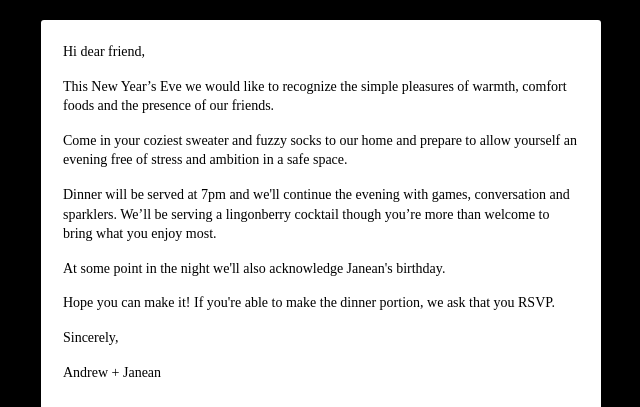
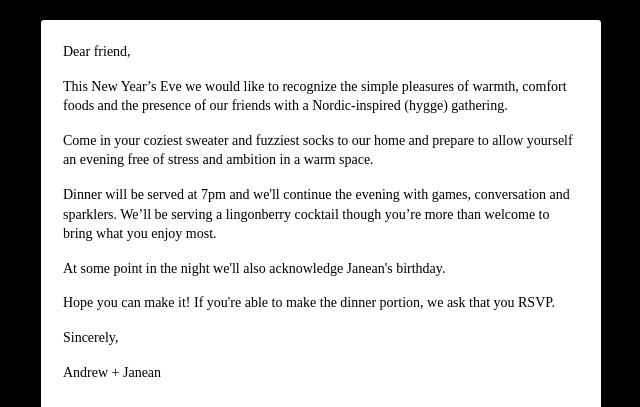
Before and after one commit to andrewjhinger/hygeeparty, a plain HTML site: page index.html in a window 1280 px wide. Shown: the top 407 px of the page, without its empty margins (319-959 px from the left). Drawn offline with Linux system fonts and the light colour scheme; a web font is replaced by a local one.

Commit message:
add html

```diff
--- a/index.html
+++ b/index.html
@@ -362,9 +362,9 @@
                                 <table border="0" cellpadding="0" cellspacing="0">
                                     <tr>
                                         <td>
-                                            <p>Hi dear friend,</p>
-                                            <p>This New Year’s Eve we would like to recognize the simple pleasures of warmth, comfort foods and the presence of our friends. </p>
-                                            <p>Come in your coziest sweater and fuzzy socks to our home and prepare to allow yourself an evening free of stress and ambition in a safe space.</p>
+                                            <p>Dear friend,</p>
+                                            <p>This New Year’s Eve we would like to recognize the simple pleasures of warmth, comfort foods and the presence of our friends with a Nordic-inspired (hygge) gathering. </p>
+                                            <p>Come in your coziest sweater and fuzziest socks to our home and prepare to allow yourself an evening free of stress and ambition in a warm space.</p>
                                             <p>Dinner will be served at 7pm and we'll continue the evening with games, conversation and sparklers. We’ll be serving a lingonberry cocktail though you’re more than welcome to bring what you enjoy most.</p>
                                             <p>At some point in the night we'll also acknowledge Janean's birthday.</p>
                                             <p>Hope you can make it! If you're able to make the dinner portion, we ask that you RSVP.</p>
```
